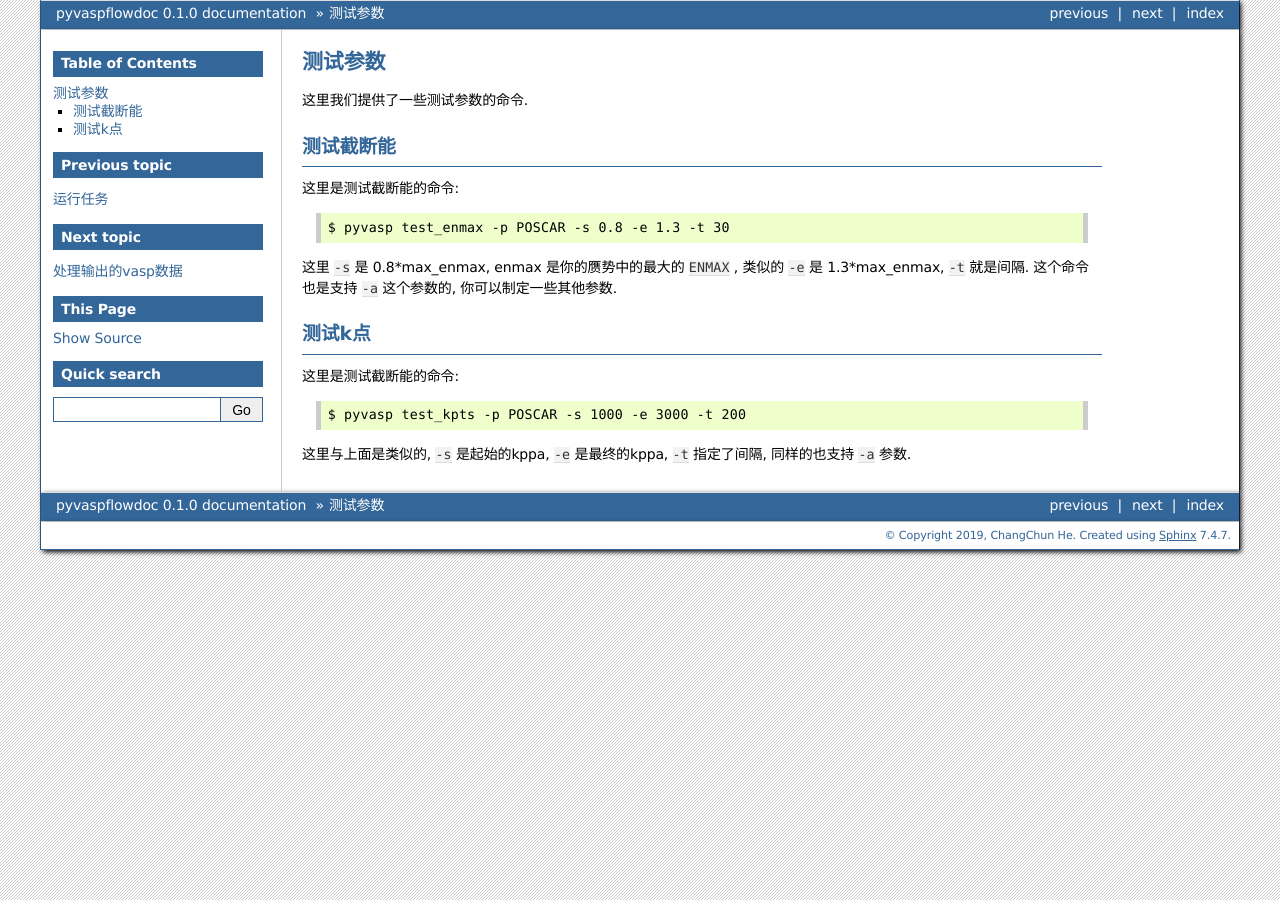
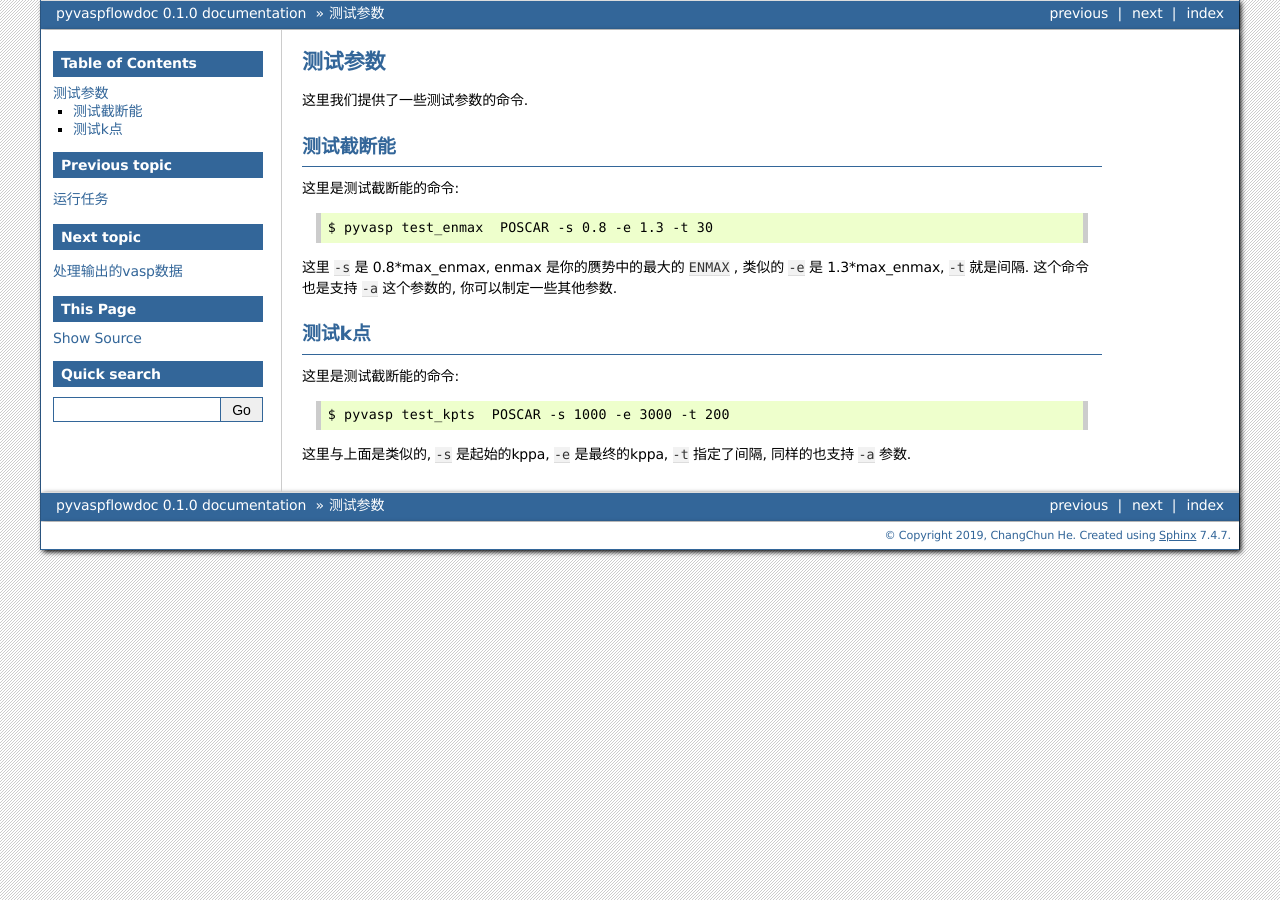
Before and after one commit to ChangChunHe/pyvaspflow, a Sphinx documentation site: the page built from docs/source/test_para.rst, in a window 1280 px wide. Built offline with Sphinx 7.4.7, drawn with Linux system fonts in a browser that asks for light colours.

```diff
--- a/docs/source/test_para.rst
+++ b/docs/source/test_para.rst
@@ -10,7 +10,7 @@
 
 这里是测试截断能的命令::
 
-    $ pyvasp test_enmax -p POSCAR -s 0.8 -e 1.3 -t 30
+    $ pyvasp test_enmax  POSCAR -s 0.8 -e 1.3 -t 30
 
 
 这里 ``-s`` 是  0.8*max_enmax, enmax 是你的赝势中的最大的 ``ENMAX`` ,
@@ -23,6 +23,6 @@
 
 这里是测试截断能的命令::
 
-    $ pyvasp test_kpts -p POSCAR -s 1000 -e 3000 -t 200
+    $ pyvasp test_kpts  POSCAR -s 1000 -e 3000 -t 200
 
 这里与上面是类似的, ``-s`` 是起始的kppa, ``-e`` 是最终的kppa, ``-t`` 指定了间隔, 同样的也支持 ``-a`` 参数.
```
Also changed, not shown: 1 other file.
